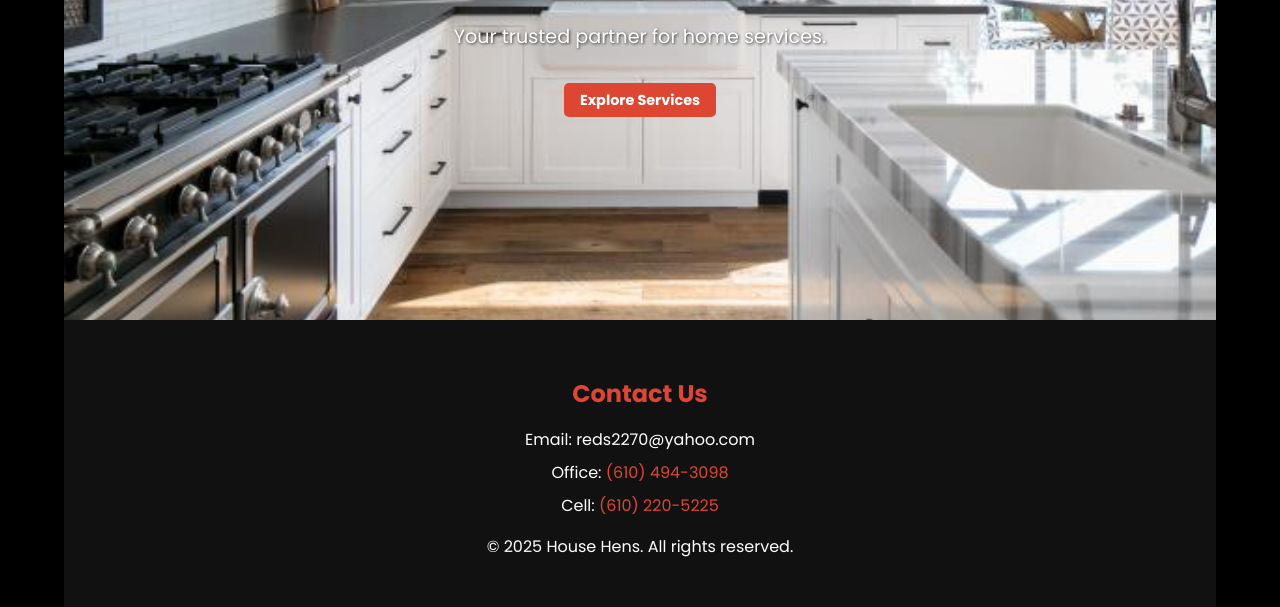
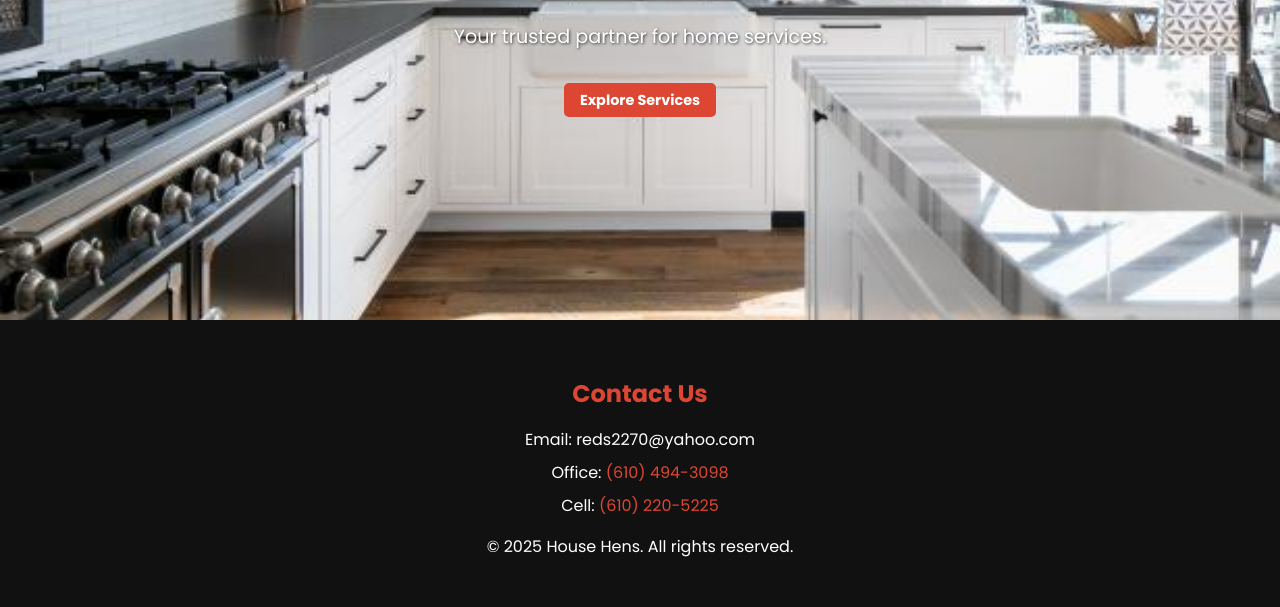
Before and after one commit to connorhess48/House-Hens, a plain HTML site: page index.html in a window 1280 px wide. Shown: the part 380-987 px from the top of the page. Drawn offline with Linux system fonts and the light colour scheme.

Commit message:
Update index.html

```diff
--- a/index.html
+++ b/index.html
@@ -2,7 +2,8 @@
 <html lang="en">
 <head>
   <meta charset="UTF-8" />
-    <meta name="viewport" content="width=device-width, initial-scale=1.0"/>
+  <!-- Ensures the site scales correctly on mobile devices -->
+  <meta name="viewport" content="width=device-width, initial-scale=1.0" />
   <title>House Hens</title>
   <!-- Google Fonts -->
   <link
@@ -25,9 +26,6 @@
     </ul>
   </nav>
 
-    <!-- Page Wrap for black margins -->
-    <div class="page-wrap">
-
   <!-- Hero Section -->
   <header class="hero">
     <h1>Welcome to House Hens</h1>
@@ -45,7 +43,5 @@
     </div>
     <p>&copy; 2025 House Hens. All rights reserved.</p>
   </footer>
-
-    </div> <!-- /page-wrap -->
 </body>
 </html>
```
Lines whose indentation alone changed are shown as unchanged.
